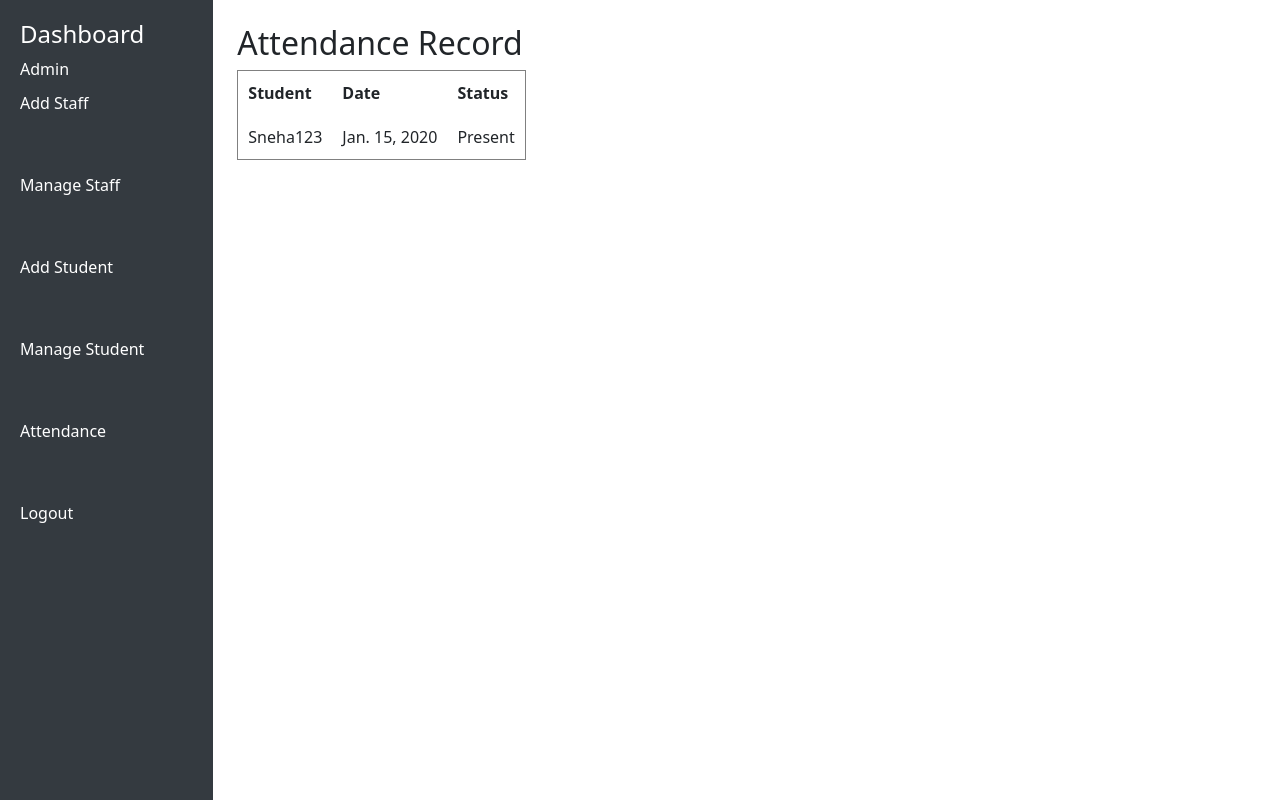
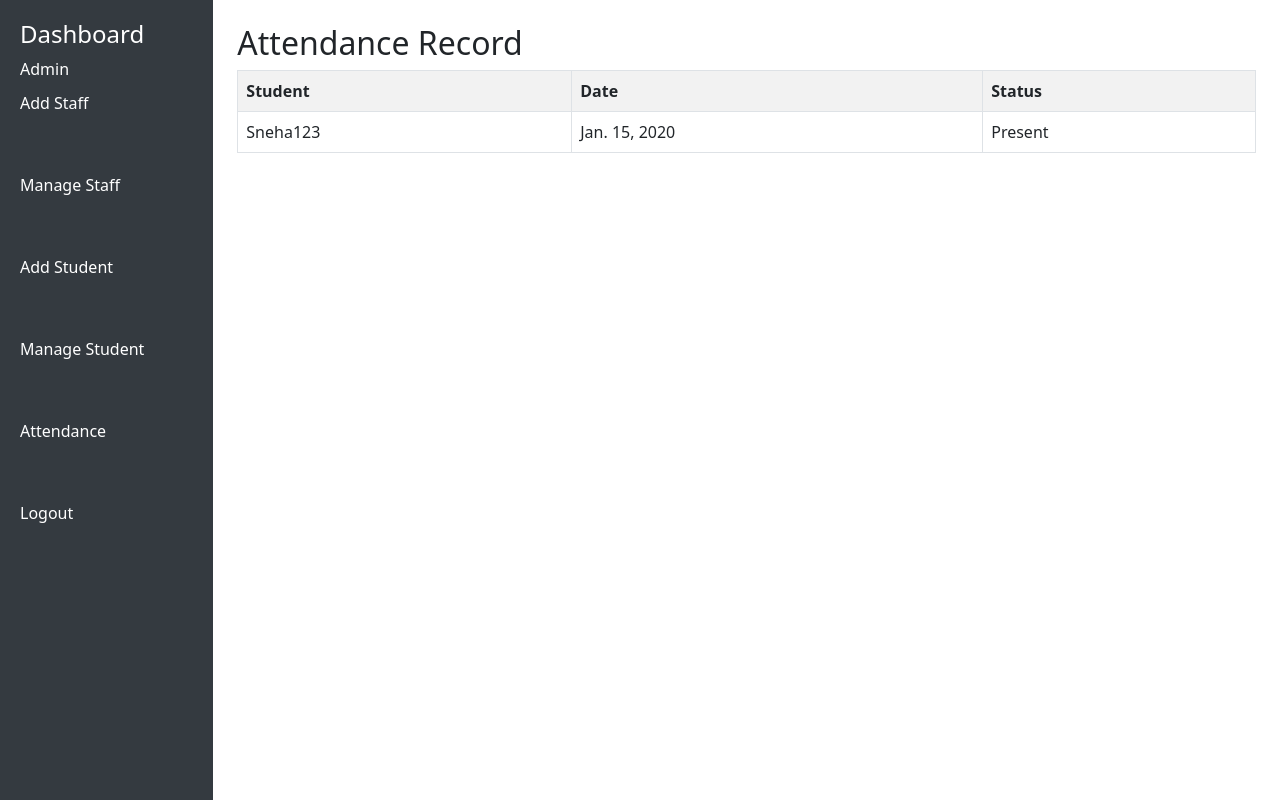
Before and after one commit to Sneha0201/Student_Management_System, a Django app: page /attendance/ in a window 1280 px wide. Run offline with Django 5.2, Linux system fonts and the light colour scheme; data comes from the database, SQL or seed files in the repository; tables that the repository leaves empty hold one stand-in row (values such as "Sample post").

Commit message:
Update attendance_list.html

```diff
--- a/student_management_system/templates/main_app/attendance_list.html
+++ b/student_management_system/templates/main_app/attendance_list.html
@@ -1,7 +1,7 @@
 {% extends "main_app/base.html" %}
 {% block content %}
 <h2>Attendance Record</h2>
-<table border="1" cellpadding="10">
+<table class="table table-striped table-bordered">
     <tr>
         <th>Student</th>
         <th>Date</th>
```
